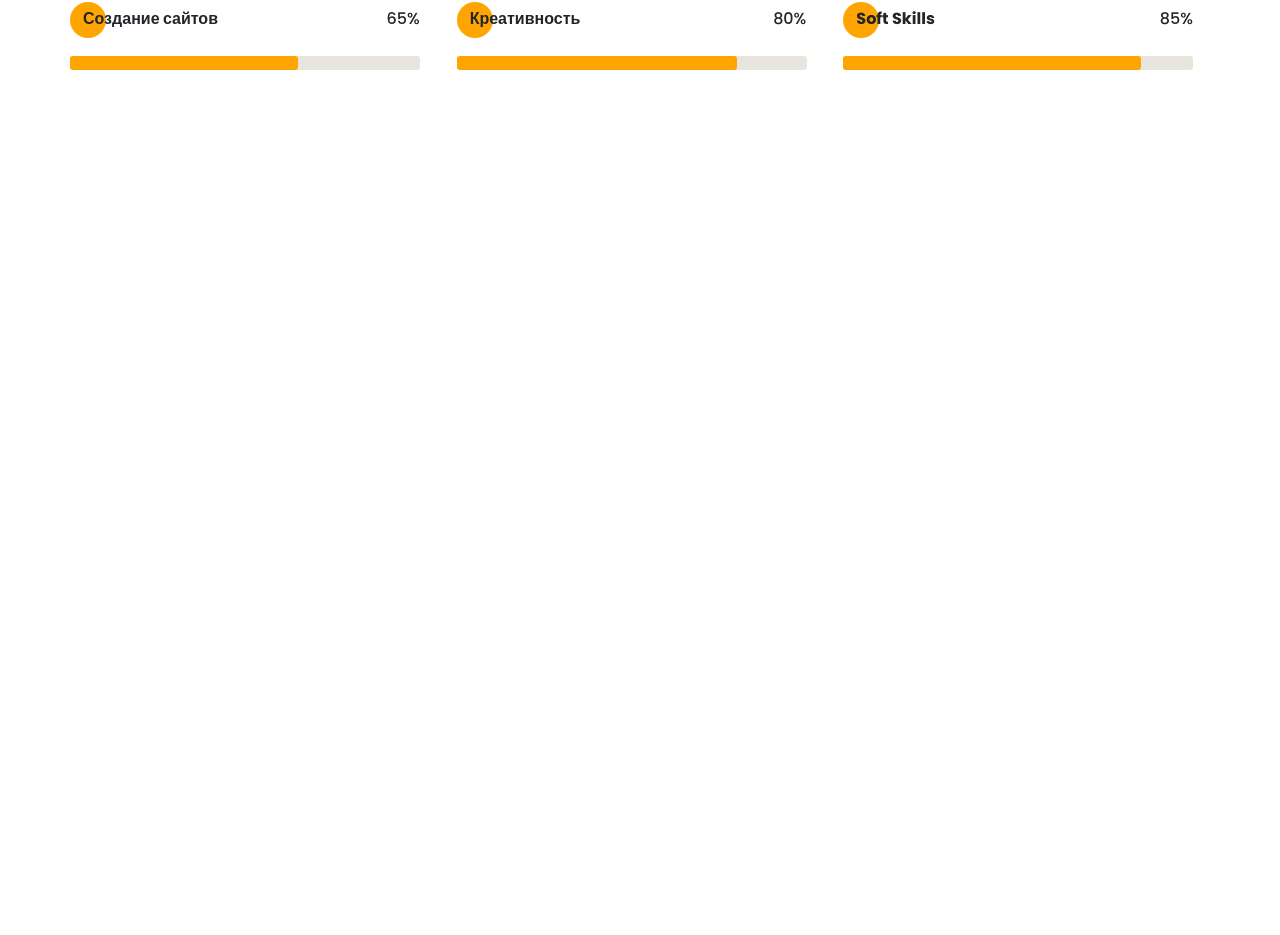
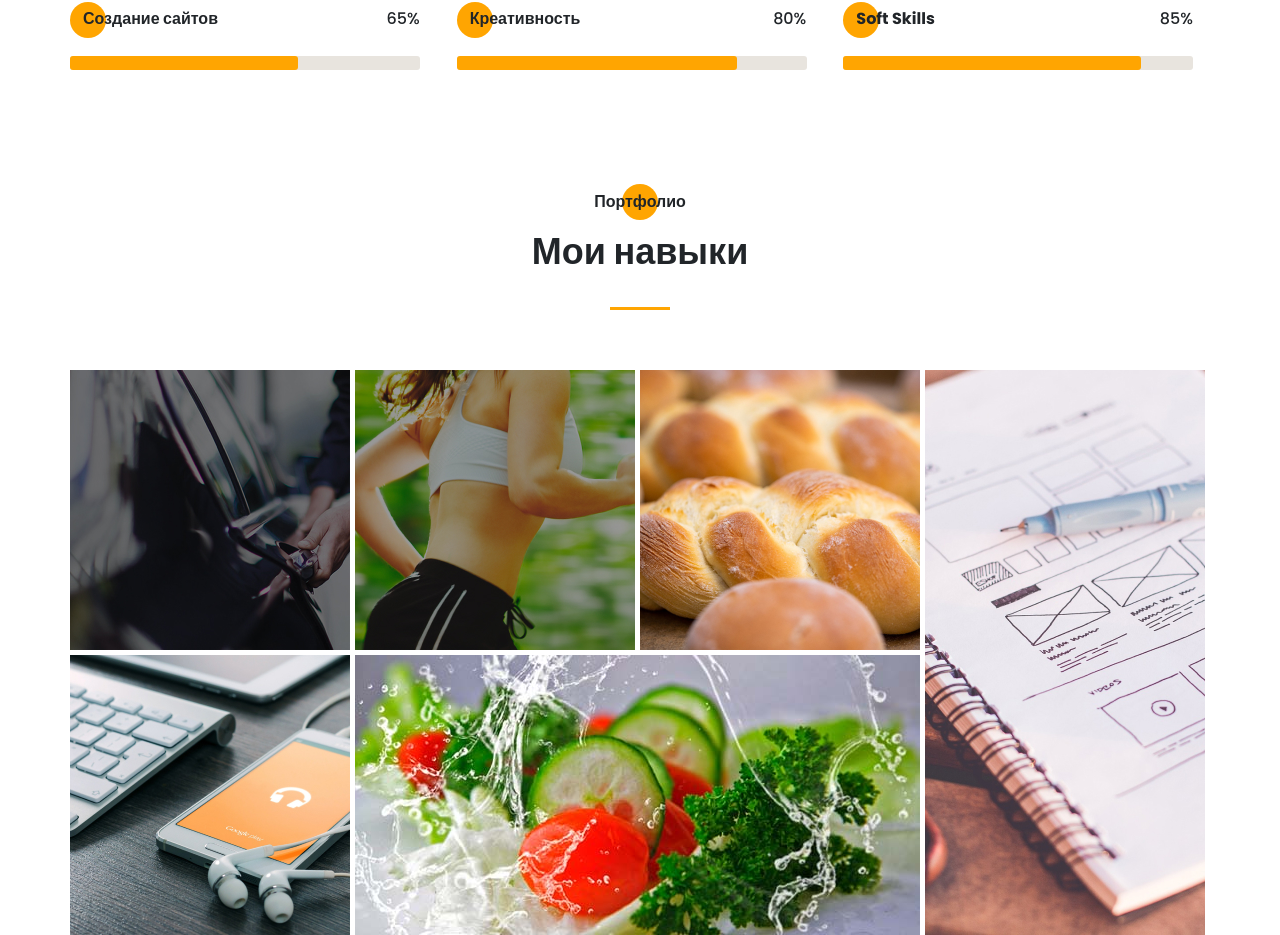
Before and after one commit to IvanMetlitski/Portfolio, a website: page src/index.html in a window 1280 px wide. Shown: the part 2711-3646 px from the top of the page. Before the commit the page ends 3018 px from the top, so only its background shows below. Drawn offline with Linux system fonts and the light colour scheme.

Commit message:
work images

```diff
--- a/src/index.html
+++ b/src/index.html
@@ -249,6 +249,35 @@
         </div>
     </section>
 
+    <section class="portfolio">
+        <div class="container">
+            <h2 class="title title_fz16 portfolio__title">Портфолио</h2>
+            <div class="title title_fz36 portfolio__subtitle">Мои навыки</div>
+            <div class="divider"></div>
+
+            <div class="portfolio__wrapper">
+                <a href="#" class="portfolio__item">
+                    <img src="img/works/uber.jpg" alt="uber">
+                </a>
+                <a href="#" class="portfolio__item">
+                    <img src="img/works/pulse.jpg" alt="pulse">
+                </a>
+                <a href="#" class="portfolio__item">
+                    <img src="img/works/bread.jpg" alt="test">
+                </a>
+                <a href="#" class="portfolio__item vertical">
+                    <img src="img/works/plans.jpg" alt="test">
+                </a>
+                <a href="#" class="portfolio__item">
+                    <img src="img/works/ipad.jpg" alt="test">
+                </a>
+                <a href="#" class="portfolio__item horizontal">
+                    <img src="img/works/vegy.jpg" alt="test">
+                </a>
+            </div>
+        </div>
+    </section>
+
     <script src="js/script.js"></script>
 </body>
 </html>
--- /dev/null
+++ b/src/sass/blocks/_portfolio.scss
@@ -0,0 +1,41 @@
+.portfolio {
+  padding-top: 120px;
+  &__title {
+    position: relative;
+    text-align: center;
+    @include before_circle;
+    &:before {
+      top: -6px;
+      left: 50%;
+      transform: translateX(-50%);
+    }
+  }
+  &__subtitle {
+    text-align: center;
+  }
+  &__wrapper {
+    margin-top: 60px;
+    display: grid;
+    grid-template-columns: repeat(4, 280px);
+    grid-template-rows: repeat(2, 280px);
+    grid-auto-rows: 280px;
+    gap: 5px;
+    .vertical {
+      grid-row: 1/3;
+      grid-column: 4/5;
+    }
+    .horizontal {
+      grid-row: 2/3;
+      grid-column: 2/4;
+    }
+  }
+  &__item {
+    transition: all .6s;
+    img {
+      width: 100%;
+    }
+    &:hover {
+      filter: grayscale(90%);
+    }
+  }
+}
--- a/src/sass/blocks/_skills.scss
+++ b/src/sass/blocks/_skills.scss
@@ -23,7 +23,6 @@
     column-gap: 20px;
     &-item {
       position: relative;
-      height: 300px;
       .skills__toddler-title {
         display: inline;
         margin-left: 13px;
--- a/src/sass/blocks/_title.scss
+++ b/src/sass/blocks/_title.scss
@@ -24,4 +24,5 @@
   &_fz48 {
     font-size: 48px;
   }
+
 }
--- a/src/sass/style.scss
+++ b/src/sass/style.scss
@@ -30,3 +30,4 @@
 @import "blocks/about";
 @import 'blocks/resume';
 @import 'blocks/skills';
+@import 'blocks/portfolio';
```
Also changed, not shown: src/img/works/vegy.jpg (added), src/sass/style.css, 1 other file.
